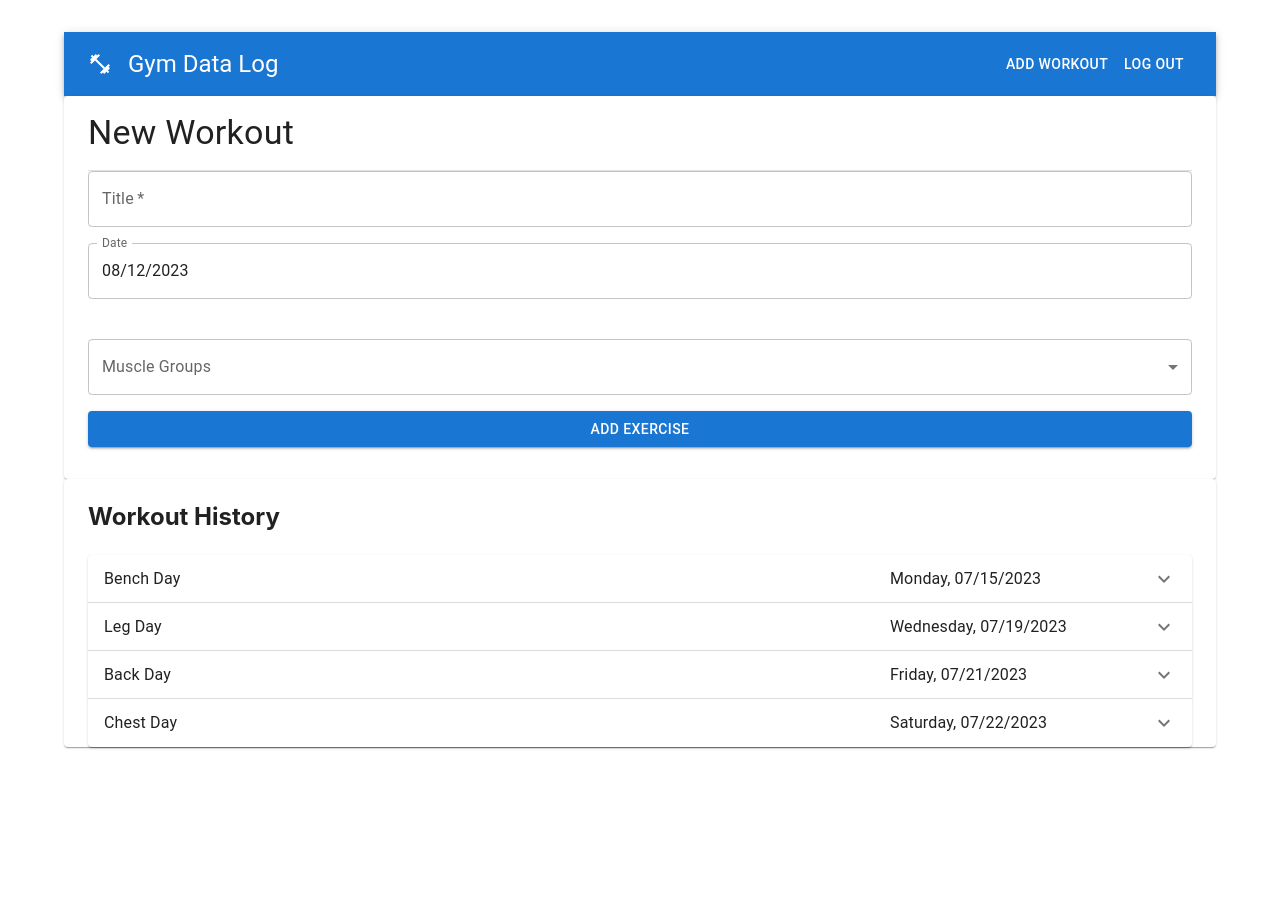
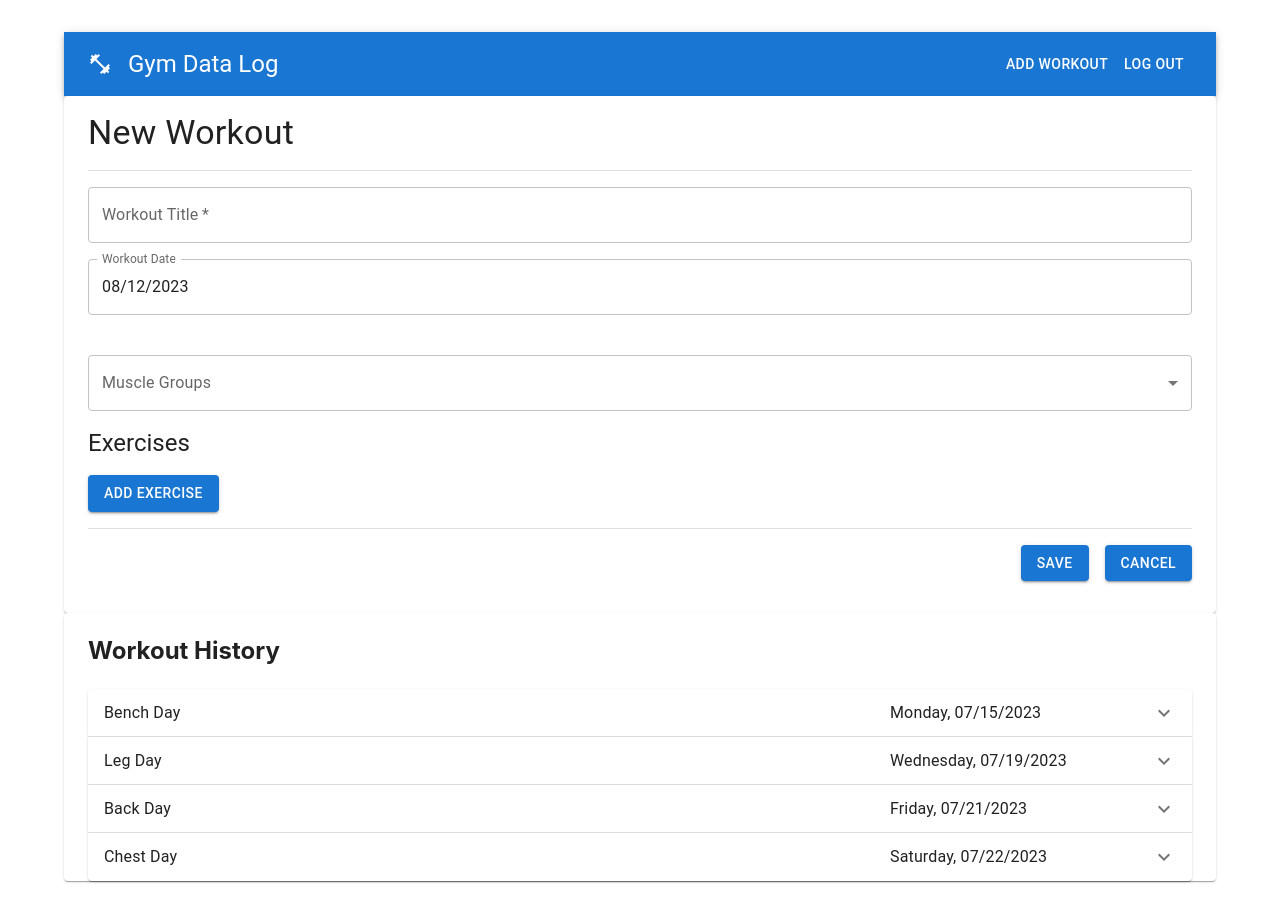
Before and after one commit to kyleanicholson/gym-data-log, a React (Vite) app: page / in a window 1280 px wide. Both pictures are taken after a click on the button "ADD WORKOUT". Before the commit the page ends 800 px from the top, so only its background shows below. Built offline with nearby package versions, Linux system fonts and the light colour scheme.

Commit message:
Change buttons, remove comments , improve format

```diff
--- a/src/components/AddWorkoutInline.jsx
+++ b/src/components/AddWorkoutInline.jsx
@@ -1,26 +1,3 @@
-// This fullscreen form allows a user to enter a new workout which contains the following:
-// H1 containing the words "New Workout"
-// Input field for the title of the workout
-// Date picker for the date of the workout which defaults to today's date
-// Select field to allow the user to choose from a list of muscle groups ( Chest, Back, Legs, Arms, Abs, Shoulders, Other )
-// H2 containing the words "Exercises"
-// Button to add a new exercise to the workout
-// When the add button is clicked, a new exercise form is added to the workout (above the button)
-// Each exercise form contains the following:
-// Input field for the name of the exercise (lookup autocomplete)
-// Add Set button to add a new set to the exercise
-// When the Add Set button is clicked, a new set is added to the exercise (above the button)
-// Each set contains the following:
-// Input field for the weight of the set
-// Input field for the number of reps of the set
-// Input field for the number of seconds of rest after the set
-// Button to delete the set
-// Button to delete the exercise
-// Notes field for the exercise (full width)
-// Button to submit the workout
-// Button to cancel the workout
-// When the submit button is clicked, the workout is added to the workout history and the form is closed
-
 import Box from "@mui/material/Box";
 import Container from "@mui/material/Container";
 import Button from "@mui/material/Button";
@@ -33,7 +10,7 @@ import MenuItem from "@mui/material/MenuItem";
 import Select from "@mui/material/Select";
 import InputLabel from "@mui/material/InputLabel";
 import FormControl from "@mui/material/FormControl";
-import AddExerciseForm from "./AddExerciseForm";
+import AddExercise from "./AddExercise";
 import Divider from "@mui/material/Divider";
 import { Typography } from "@mui/material";
 
@@ -46,7 +23,7 @@ const AddWorkoutInline = (props) => {
   const [selectedMuscleGroups, setSelectedMuscleGroups] = useState([]);
 
   // State varible to track whether the Add Exercise form is open
-  const [isAddExerciseFormOpen, setIsAddExerciseFormOpen] = useState(false);
+  // const [isAddExerciseFormOpen, setIsAddExerciseFormOpen] = useState(false);
 
   const muscleGroups = [
     "Chest",
@@ -63,7 +40,7 @@ const AddWorkoutInline = (props) => {
   };
 
   const addExercise = () => {
-    setIsAddExerciseFormOpen(true);
+    // setIsAddExerciseFormOpen(true);
     setWorkout((prev) => ({
       ...prev,
       exercises: [...prev.exercises, { name: "", sets: [] }],
@@ -93,8 +70,6 @@ const AddWorkoutInline = (props) => {
   const handleChange = (e) => {
     setWorkout({ ...workout, [e.target.name]: e.target.value });
   };
-
-
 
   const handleSubmit = (e) => {
     e.preventDefault();
@@ -126,13 +101,16 @@ const AddWorkoutInline = (props) => {
     <Container>
       <Box mb={4}>
         <form onSubmit={handleSubmit}>
-          <Box mb={2}  mt={2}>
+          <Box mb={2} mt={2}>
             <Typography variant="h4">New Workout</Typography>
           </Box>
-          <Divider />
+          <Divider
+            sx={{
+              mb: 2,
+            }}
+          />
           <Box
             mb={2}
-
             sx={{
               display: "flex",
               flexDirection: "column", // stack them vertically
@@ -143,14 +121,14 @@ const AddWorkoutInline = (props) => {
             <TextField
               required // if the field is required
               id="title"
-              label="Title"
+              label="Workout Title"
               name="title"
               value={workout.title}
               onChange={handleChange}
             />
 
             <DatePicker
-              label="Date"
+              label="Workout Date"
               value={selectedDate}
               onChange={handleDateChange}
               renderInput={(params) => <TextField required {...params} />} // if the field is required
@@ -176,9 +154,10 @@ const AddWorkoutInline = (props) => {
             </Box>
           </Box>
           <Box mb={2}>
+            <Typography variant="h5">Exercises</Typography>
 
             {workout.exercises.map((exercise, index) => (
-              <AddExerciseForm
+              <AddExercise
                 key={index}
                 exercise={exercise}
                 updateExercise={(updatedExercise) =>
@@ -187,13 +166,30 @@ const AddWorkoutInline = (props) => {
               />
             ))}
 
-
-            { !isAddExerciseFormOpen && (<Button variant="contained" fullWidth onClick={addExercise}>
-              Add Exercise
+            <Box mt={2}>
+              <Button onClick={addExercise} variant="contained" color="primary">
+                Add Exercise
+              </Button>
+            </Box>
+          </Box>
+          <Divider />
+          <Box
+            mt={2}
+            mb={2}
+            sx={{
+              display: "flex",
+              flexDirection: "row", // stack them vertically
+              gap: "1rem", // space between
+              width: "100%",
+              justifyContent: "flex-end",
+            }}
+          >
+            <Button type="submit" variant="contained">
+              Save
             </Button>
-            )
-          }
-
+            <Button onClick={handleClose} variant="contained">
+              Cancel
+            </Button>
           </Box>
         </form>
       </Box>
@@ -205,7 +201,7 @@ AddWorkoutInline.propTypes = {
   onClose: PropTypes.func.isRequired,
   onAdd: PropTypes.func.isRequired,
   open: PropTypes.bool.isRequired,
-  existingWorkouts: PropTypes.array
+  existingWorkouts: PropTypes.array,
 };
 
 export default AddWorkoutInline;
```
